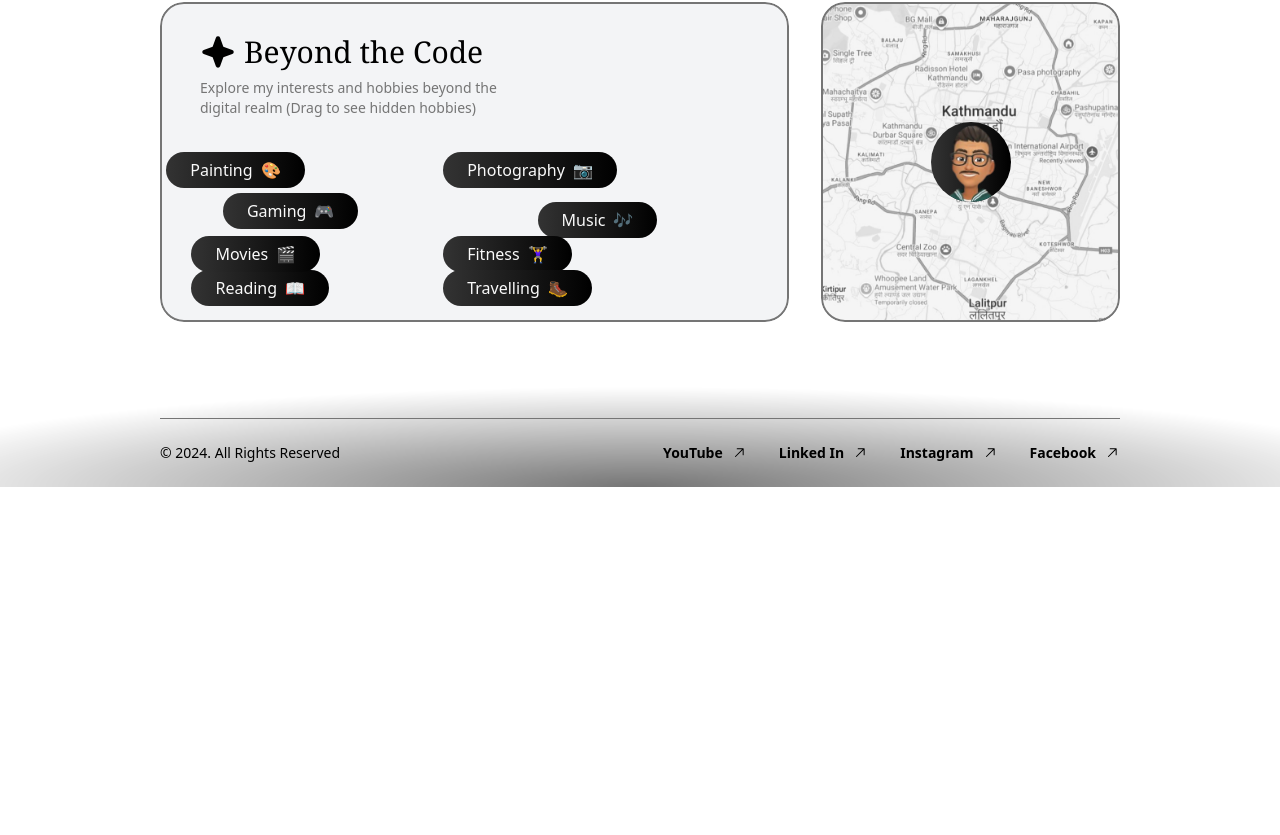
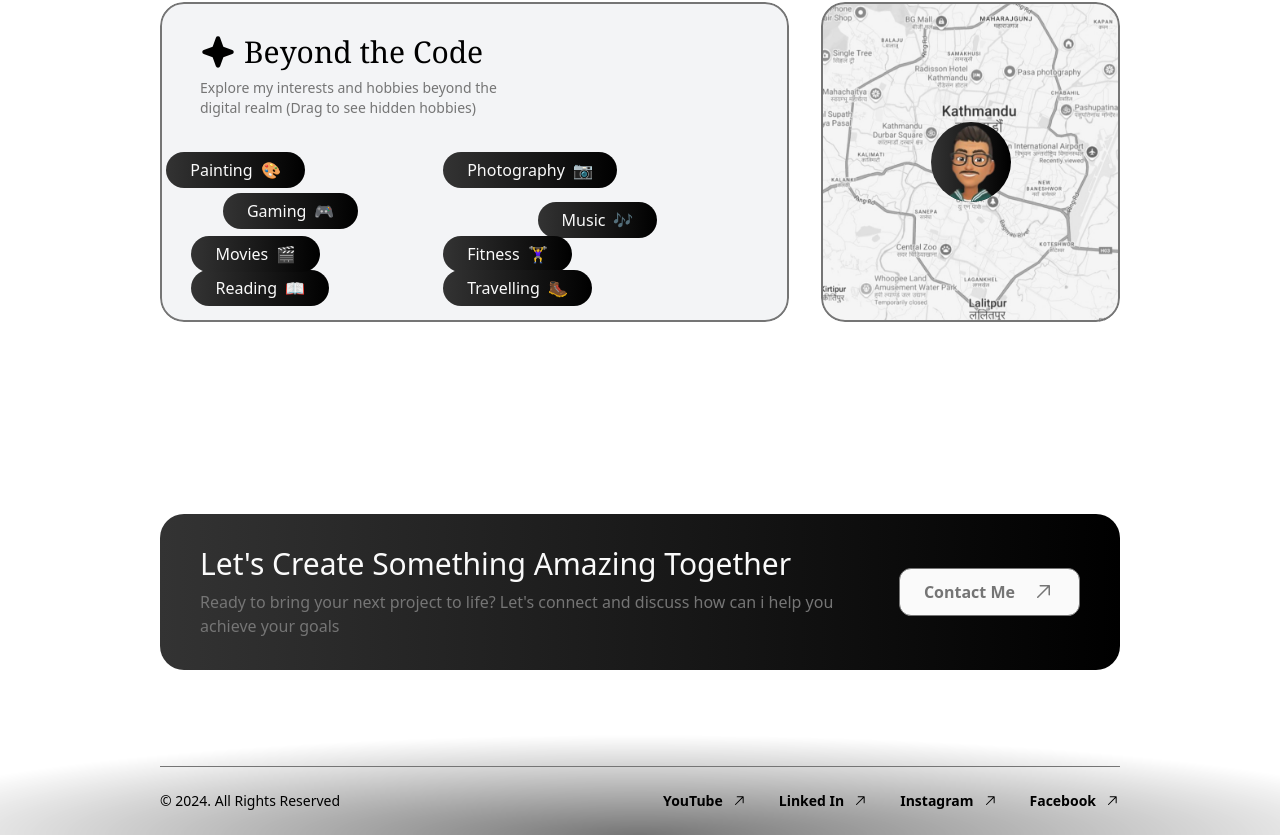
Before and after one commit to AnupamPoudel1/anupampoudel, a Next.js app: page / in a window 1280 px wide. Shown: the part 5316-6151 px from the top of the page. Before the commit the page ends 5803 px from the top, so only its background shows below. Built offline with nearby package versions, Linux system fonts and the light colour scheme; a web font is replaced by a local one.

Commit message:
Feature: added contact me section

```diff
--- a/src/app/(home)/page.tsx
+++ b/src/app/(home)/page.tsx
@@ -1,5 +1,6 @@
 import Tape from "@/components/Tape";
 import About from "@/sections/About";
+import Contact from "@/sections/Contact";
 import Hero from "@/sections/Hero";
 import Projects from "@/sections/Projects";
 import Testimonials from "@/sections/Testimonials";
@@ -12,6 +13,7 @@ export default function Home() {
       <Tape />
       <Testimonials />
       <About />
+      <Contact />
     </main>
   );
 }
--- /dev/null
+++ b/src/sections/Contact.tsx
@@ -0,0 +1,34 @@
+import { GoArrowUpRight } from "react-icons/go";
+
+export default function Contact() {
+    return (
+        <section className="py-16 lg:py-24" id="contact">
+            <div className="container">
+                <div className="bg-gradient-to-r from-text-heading to-secondary py-8 px-10 rounded-3xl text-center md:text-left">
+                    <div className="flex flex-col md:flex-row gap-8 md:gap-16 items-center">
+                        <div>
+                            <h2 className="text-2xl md:text-3xl font-text-secondary text-primary">Let's Create Something Amazing Together</h2>
+                            <p className="text-sm md:text-base mt-2 text-text font-medium">
+                                Ready to bring your next project to life? Let's connect and discuss how can i help you achieve your goals
+                            </p>
+                        </div>
+                        <div>
+                            <button className="bg-primary text-text px-6 h-12 rounded-xl font-semibold w-max border border-text">
+                                <a
+                                    href="https://linkedin.com/in/anupampoudel"
+                                    className="inline-flex items-center gap-4"
+                                    target="_blank"
+                                >
+                                    <span>
+                                        Contact Me
+                                    </span>
+                                    <GoArrowUpRight className='size-6' />
+                                </a>
+                            </button>
+                        </div>
+                    </div>
+                </div>
+            </div>
+        </section>
+    )
+}
```
